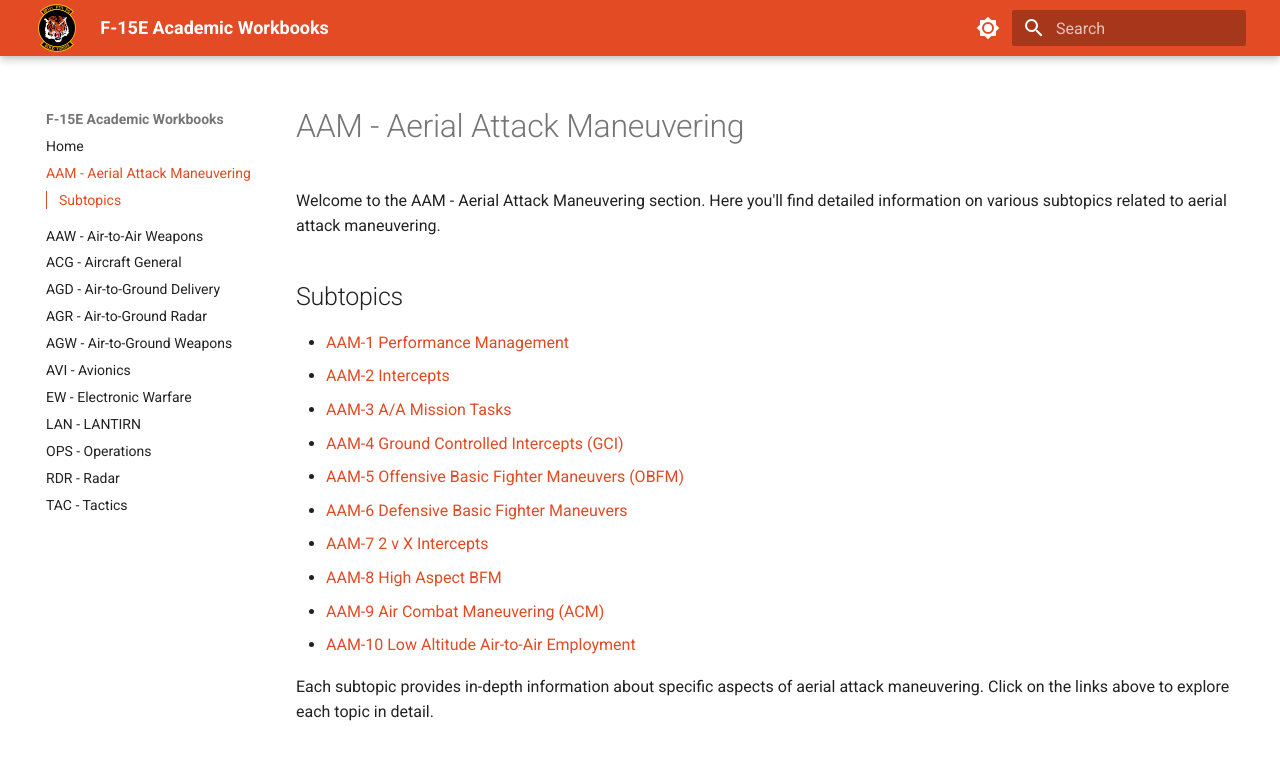
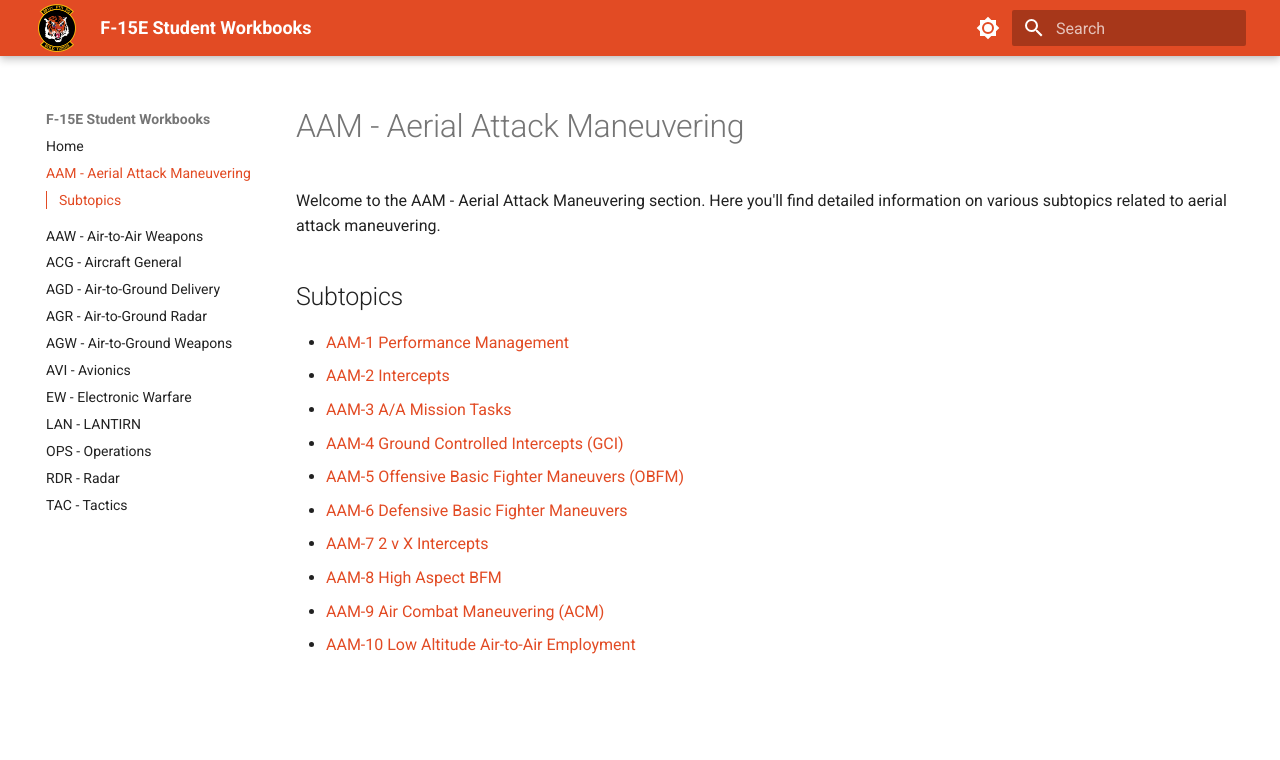
Before and after one commit to deux2k5/Workbooks, an MkDocs documentation site: the page built from docs/aam/index.md, in a window 1280 px wide. Shown: the top 760 px of the page. Built offline with MkDocs 1.6.1 and Material for MkDocs 9.7.7, drawn with Linux system fonts in a browser that asks for light colours.

```diff
--- a/docs/aam/index.md
+++ b/docs/aam/index.md
@@ -14,5 +14,3 @@
 - [AAM-8 High Aspect BFM](aam-8.md)
 - [AAM-9 Air Combat Maneuvering (ACM)](aam-9.md)
 - [AAM-10 Low Altitude Air-to-Air Employment](aam-10.md)
-
-Each subtopic provides in-depth information about specific aspects of aerial attack maneuvering. Click on the links above to explore each topic in detail.
--- a/mkdocs.yml
+++ b/mkdocs.yml
@@ -1,4 +1,4 @@
-site_name: F-15E Academic Workbooks
+site_name: F-15E Student Workbooks
 theme:
   name: material
   logo: 391logo.png
```
